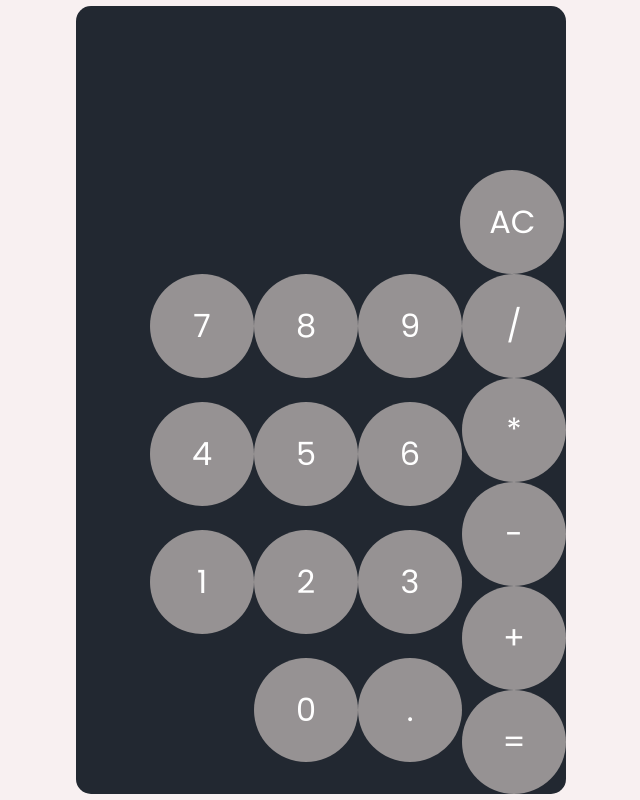
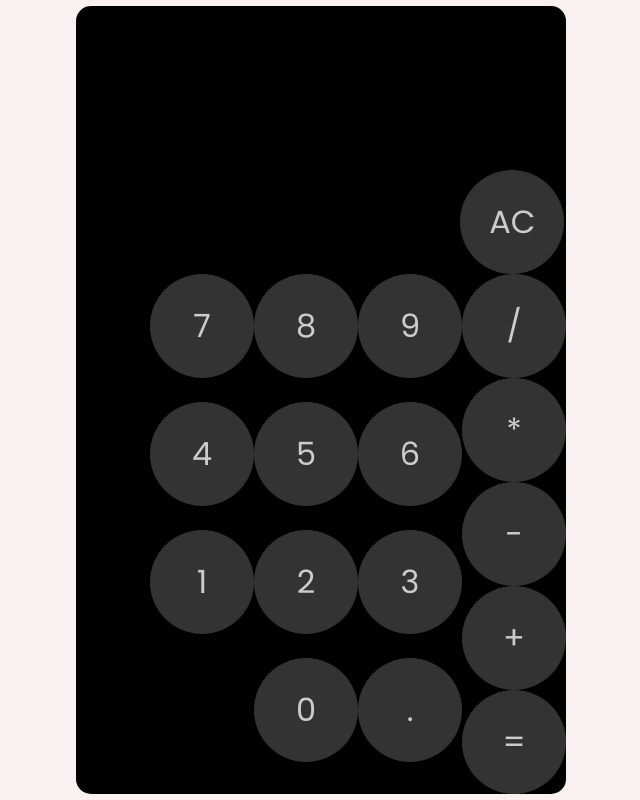
Before and after one commit to MatheusFellipi/calculatora-Reactjs, a React (Create React App) app: page / in a window 1280 px wide. Shown: the whole page, without its empty margins (319-959 px from the left). Built offline with nearby package versions, Linux system fonts and the light colour scheme.

Commit message:
Update theme.ts

```diff
--- a/src/styles/theme/theme.ts
+++ b/src/styles/theme/theme.ts
@@ -1,19 +1,19 @@
-import { DefaultTheme } from 'styled-components'
+import { DefaultTheme } from "styled-components";
 
 export const theme: DefaultTheme = {
-  borderRadius: '4px',
+  borderRadius: "4px",
   palette: {
     common: {
-      black: '#222831',
-      white: '#ffffff'
+      black: "#000",
+      white: "#ffffff",
     },
     primary: {
-      main: '#969293',
-      contrastText: '#ffffff'
+      main: "#333333",
+      contrastText: "#CCCCCC",
     },
     secondary: {
-      main: '#709fb0',
-      contrastText: '#ffffff'
-    }
-  }
-}
+      main: "#709fb0",
+      contrastText: "#ffffff",
+    },
+  },
+};
```
